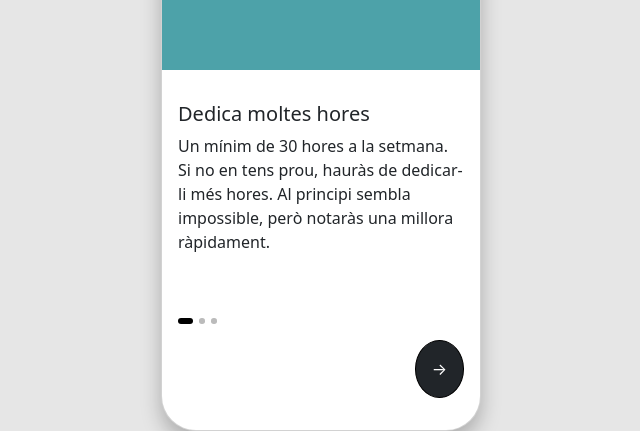
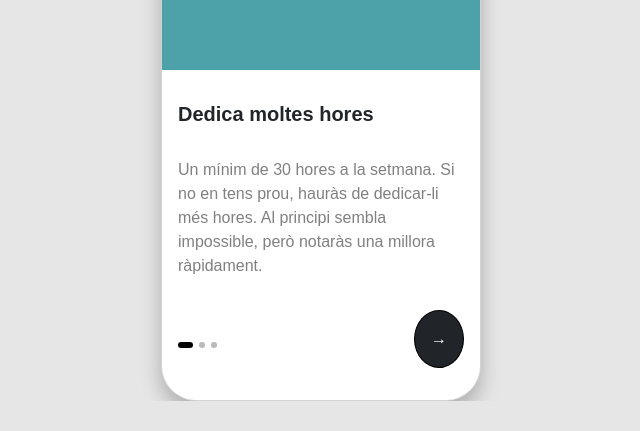
Before and after one commit to tutto-beep-bot/S5-onBoarding, an Angular app: page / in a window 1280 px wide. Shown: the part 411-842 px from the top of the page, without its empty margins (319-959 px from the left). After the commit the page ends 812 px from the top, so only its background shows below. Built offline with nearby package versions, Linux system fonts and the light colour scheme.

Commit message:
aesthetic changes to card. 3 dots are now placed on same row as buttons.

```diff
--- a/src/app/home/escena/escena.component.css
+++ b/src/app/home/escena/escena.component.css
@@ -23,6 +23,12 @@ button {
     border-radius: 3px;
 }
 
+.dot-box{
+    display: flex;
+    flex-direction: row;
+    justify-content: space-between;
+}
+
 body {
     display: flex;
     justify-content: center;
@@ -39,9 +45,14 @@ body {
 .card-body {
     display: flex;
     flex-direction: column;
-    min-height: 100px;
+    min-height: 300px;
     height: auto;
     padding: 2rem 1rem;
+    font-family: sans-serif;
+}
+
+p{
+    color: grey;
 }
 
 .svg-wrapper {
--- a/src/app/home/escena/escena.component.html
+++ b/src/app/home/escena/escena.component.html
@@ -4,9 +4,10 @@
         <img [src]="currentTip.image" class="card-img-top" alt="Person on top of hourglass/Person using a laptop/Person meditating" *ngIf="currentTip.image">
     </div>
     <div class="card-body">
-      <h5 class="card-title">{{ currentTip.title }}</h5>
+      <h5 class="card-title"><strong>{{ currentTip.title }}</strong></h5><br>
       <p class="card-text">{{ currentTip.description }}</p>
 
+    <div class="dot-box">
     <div class="d-flex justify-content-start mt-5">
         <button
           *ngFor="let tip of tips; let i = index"
@@ -27,4 +28,5 @@
 
       </div>
     </div>
+    </div>
   </div>
```
